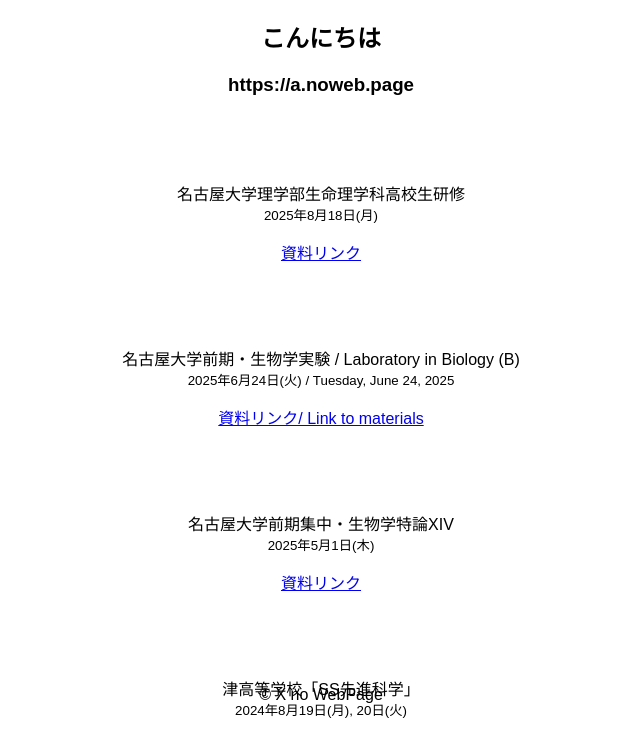
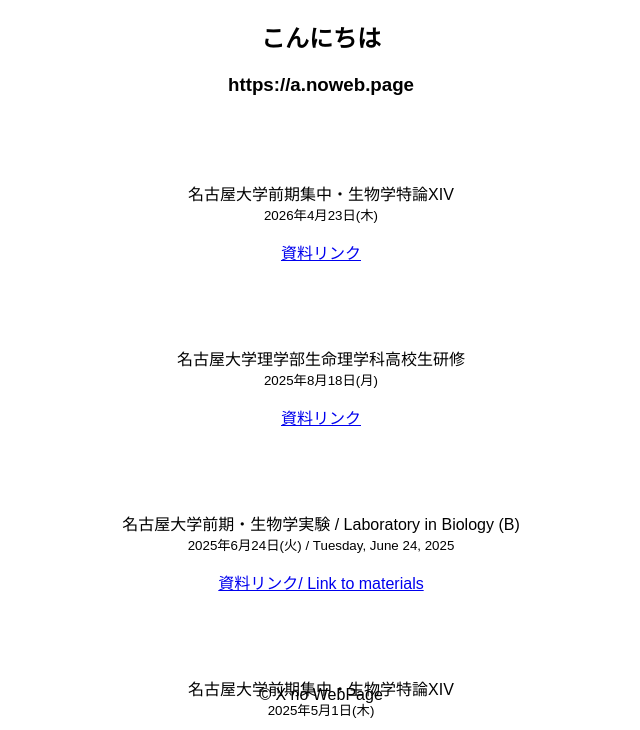
Before and after one commit to iwanaminami/sharingpage, a plain HTML site: page index.html in a window 1280 px wide. Shown: the part 70-800 px from the top of the page, without its empty margins (319-959 px from the left). Drawn offline with Linux system fonts and the light colour scheme.

Commit message:
Add event details for Nagoya University programs

```diff
--- a/index.html
+++ b/index.html
@@ -10,6 +10,11 @@
     <h2 style="text-align: center">こんにちは</h2>
 
     <h3 style="text-align: center">https://a.noweb.page</h3>
+
+    <div style="text-align: center; padding-top: 50px;">
+      <p>名古屋大学前期集中・生物学特論XIV<br><small>2026年4月23日(木)</small></p>
+      <p><a href = "https://github.com/iwanaminami/tokuronXIV2026" target="_blank" rel="noopener noreferrer">資料リンク</a></p>
+    </div>
 
     <div style="text-align: center; padding-top: 50px;">
       <p>名古屋大学理学部生命理学科高校生研修<br><small>2025年8月18日(月)</small></p>
```
